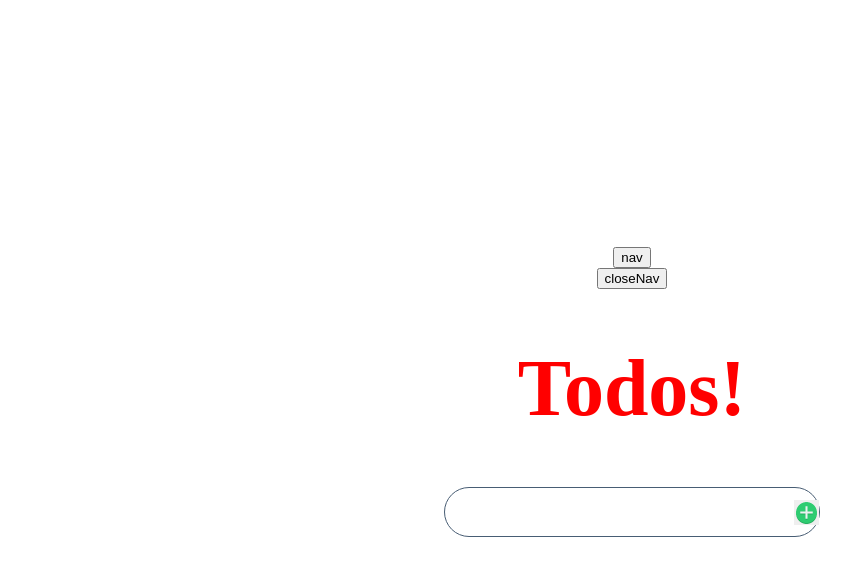
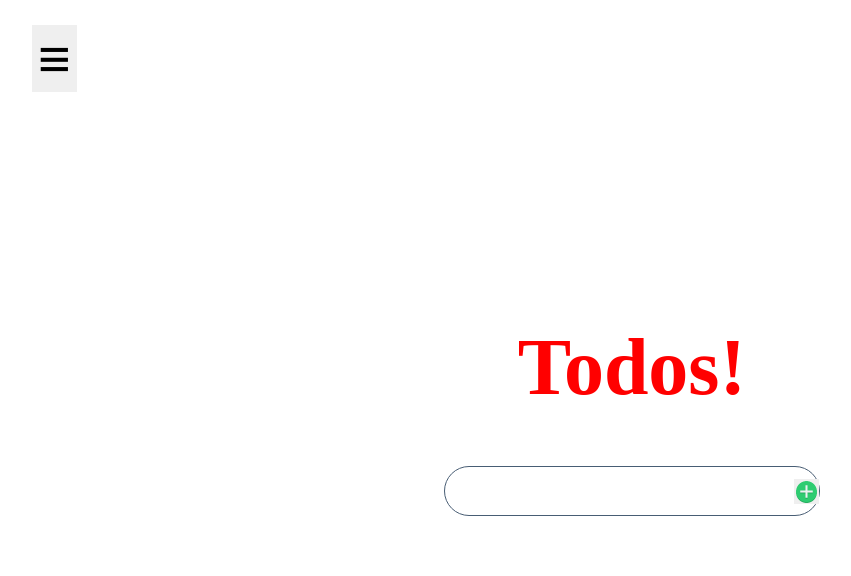
Before and after one commit to AmineHLub/todo-react-app, a React (Create React App) app: page / in a window 1280 px wide. Shown: the top 576 px of the page, without its empty margins (8-859 px from the left). Built offline with nearby package versions, Linux system fonts and the light colour scheme.

Commit message:
fix navbar style

```diff
--- a/src/App.js
+++ b/src/App.js
@@ -7,7 +7,7 @@ function App() {
   const [open, OpenNav] = useState(false);
   return (
     <div>
-      {open && <Navbar />}
+      {open && <Navbar OpenNav={OpenNav} open={open} />}
       <Main OpenNav={OpenNav} open={open} />
     </div>
   );
--- a/src/components/main.js
+++ b/src/components/main.js
@@ -5,15 +5,9 @@ import TodosContainer from './todos';
 import '../style/main.css';
 
 function Main({ OpenNav, open }) {
-  const closeNav = () => {
-    if (open === true) {
-      OpenNav(!open);
-    }
-  };
   return (
     <div className="main-page">
-      <button type="button" onClick={() => OpenNav(!open)}> nav </button>
-      <button type="button" onClick={closeNav}> closeNav </button>
+      <button className="hamburger-menu" type="button" onClick={() => OpenNav(!open)}> ≡ </button>
       <Header />
       <TodosContainer />
     </div>
--- a/src/components/navbar.js
+++ b/src/components/navbar.js
@@ -1,9 +1,17 @@
 import React from 'react';
 import '../style/navbar.css';
 
-const Navbar = () => (
+// eslint-disable-next-line react/prop-types
+const Navbar = ({ OpenNav, open }) => {
+  const closeNav = () => {
+    if (open === true) {
+      OpenNav(!open);
+    }
+  };
+  return (
     <>
       <nav className="navbar-container">
+        <button className="close-hamburger" type="button" onClick={closeNav}> X </button>
         <ul>
           <li><a href="/">Home</a></li>
           <li><a href="/">About</a></li>
@@ -11,5 +19,6 @@ const Navbar = () => (
       </nav>
     </>
   );
+};
 
 export default Navbar;
--- a/src/style/main.css
+++ b/src/style/main.css
@@ -58,3 +58,12 @@
   margin: 0.5rem 0;
   padding: 2%;
 }
+
+.hamburger-menu {
+  position: absolute;
+  top: 25px;
+  left: 40px;
+  cursor: pointer;
+  border: none;
+  font-size: 3.5rem;
+}
--- a/src/style/navbar.css
+++ b/src/style/navbar.css
@@ -16,3 +16,13 @@ a {
   list-style-type: none;
   padding: 0 0 0 25px;
 }
+
+.close-hamburger {
+  cursor: pointer;
+  border: none;
+  background-color: inherit;
+  float: right;
+  color: white;
+  font-size: 1.3rem;
+  font-weight: bold;
+}
```
Lines whose indentation alone changed are shown as unchanged.
